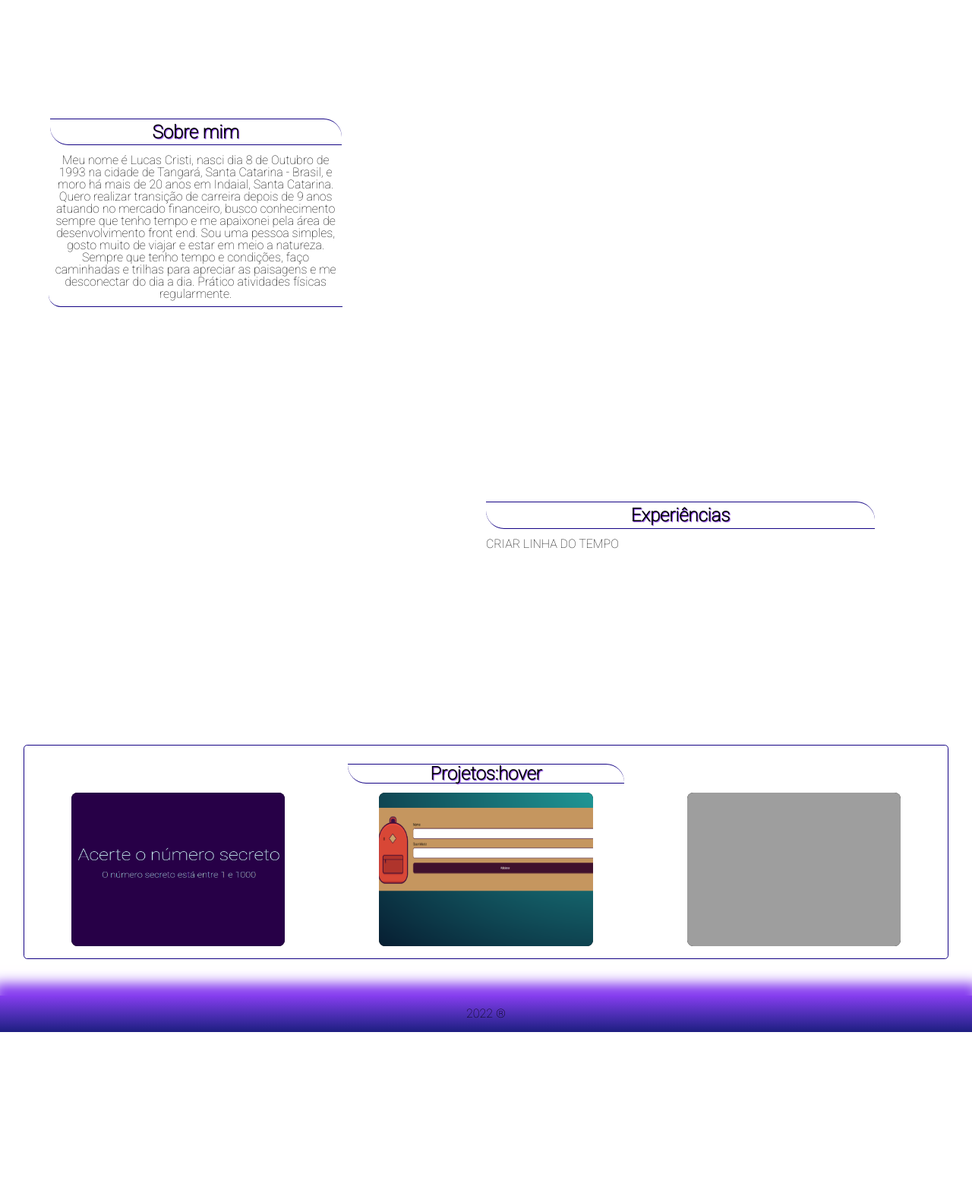
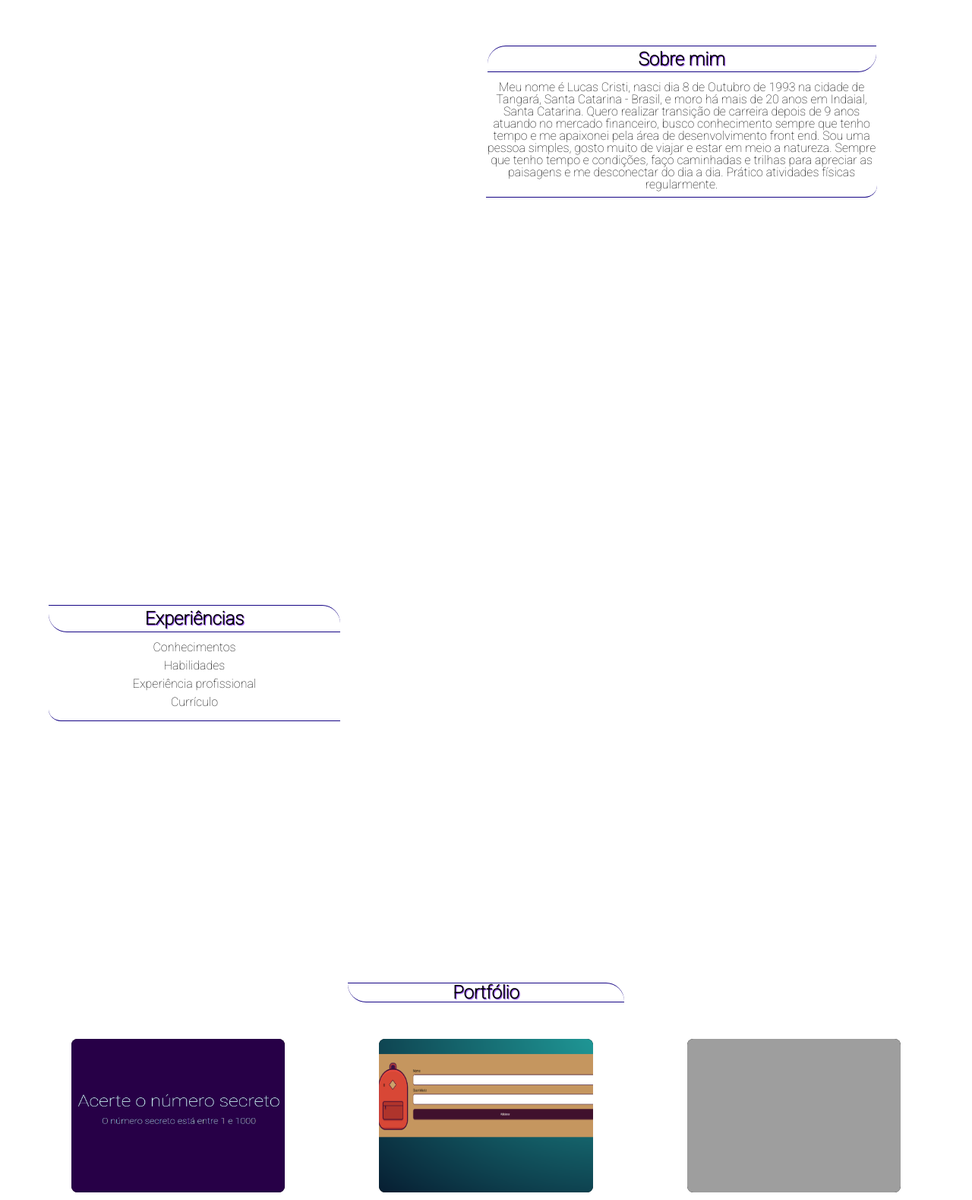
Before and after one commit to LucasCristi/portfoliolucascristi, a plain HTML site: page index.html in a window 1280 px wide. Shown: the part 843-2422 px from the top of the page at 76% size. Before the commit the page ends 2201 px from the top, so only its background shows below. Drawn offline with nearby package versions, Linux system fonts and the light colour scheme; grey boxes are pictures that could not be loaded.

Commit message:
Add js to create informations about my experience, dont finished. Add ul to select informations

```diff
--- a/index.css
+++ b/index.css
@@ -6,7 +6,7 @@
 }
 
 body {
-    padding-top: 5em;
+    padding-top: 3em;
     background: var(--bg-color);
     color: var(--font-color);
     user-select: none;
@@ -179,10 +179,10 @@ a:hover {
     text-align: center;
     margin-top: 1em;
     align-items: center;
-    width: 30%;
-    margin: 20% 5%;
-    border-bottom-left-radius: 1em;
-    border-top-right-radius: 1em;
+    width: 40%;
+    margin: 15% 50%;
+    border-bottom-right-radius: 1em;
+    border-top-left-radius: 1em;
     border-bottom: 1px solid #150485;
 }
 
@@ -192,18 +192,37 @@ a:hover {
     text-align: center;
     margin-top: 1em;
     font-weight: bold;
-    border-bottom-left-radius: 1em;
-    border-top-right-radius: 1em;
+    border-bottom-right-radius: 1em;
+    border-top-left-radius: 1em;
     border-top: 1px solid #150485;
     border-bottom: 1px solid #150485;
     margin-bottom: 0.5em;
     text-shadow: 1px 1px 1px #863def;
 }
 
+.experience-itens {
+    display: flex;
+    align-items: center;
+}
 
 .experience {
-    width: 40%;
-    margin: 20% 50%;
+    width: 30%;
+    margin: 25% 5%;
+    padding-bottom: .5em;
+    border-bottom-left-radius: 1em;
+    border-top-left-radius: 1em;
+    border-bottom: 1px solid #150485;
+    text-align: center;
+}
+
+.experience ul li {
+    transition: all 1.2s;
+    margin: 0.5em;
+    cursor: pointer;
+}
+
+.experience ul li:hover {
+    letter-spacing: 0.1em;
 }
 
 .experience h2 {
@@ -220,7 +239,13 @@ a:hover {
     text-shadow: 1px 1px 1px #863def;
 }
 
-h3{
+.experience-informations {
+    width: 50%;
+    /* background-color: red; */
+    padding: 1em;
+}
+
+h3 {
     font-size: 1.5em;
     width: 30%;
     margin: auto;
@@ -236,9 +261,9 @@ h3{
 }
 
 .projects {
-    border-width: 1px;
+    /* border-width: 1px;
     border-style: solid;
-    border-color: #150485;
+    border-color: #150485; */
     width: 95%;
     padding-bottom: 1em;
     margin: auto;
@@ -246,6 +271,7 @@ h3{
 }
 
 .portfolio-projects {
+    margin-top: 3em;
     display: flex;
     flex-wrap: wrap;
     justify-content: space-around;
@@ -265,7 +291,7 @@ h3{
     opacity: 0.5;
 } */
 
-img{
+img {
     display: block;
 }
 
@@ -288,13 +314,13 @@ img{
     transition: all 1s ease-in-out;
 }
 
-.div-project:hover img{
+.div-project:hover img {
     transform: scale(1.1) translateY(-.5em);
     opacity: 0.18;
     border-radius: 5%;
 }
 
-.div-project p{
+.div-project p {
     position: absolute;
     left: 0;
     bottom: 1em;
@@ -305,7 +331,7 @@ img{
     opacity: 0;
 }
 
-.div-project:hover p{
+.div-project:hover p {
     opacity: 1;
     transition: 1.5s;
     font-weight: bold;
--- a/index.html
+++ b/index.html
@@ -30,7 +30,7 @@
                     <a href="#experience">Experiência</a>
                 </li>
                 <li>
-                    <a href="#projects">Projetos</a>
+                    <a href="#projects">Portfólio</a>
                 </li>
             </ul>
         </nav>
@@ -69,16 +69,33 @@
             </div>
         </section>
 
-        <section>
+        <section class="experience-itens">
             <div class="experience">
                 <h2> <a name="experience"></a>Experiências</h2>
-                <p>CRIAR LINHA DO TEMPO
-                </p>
+                <div class="all-experiences">
+                    <ul>
+                        <li>
+                            Conhecimentos
+                        </li>
+                        <li>
+                            Habilidades
+                        </li>
+                        <li>
+                            Experiência profissional
+                        </li>
+                        <li>
+                            Currículo
+                        </li>
+                    </ul>
+                </div>
+            </div>
+            <div class="experience-informations" id="informations">
+
             </div>
         </section>
 
         <section class="projects">
-            <h3><a name="projects"></a>Projetos:hover</h3>
+            <h3><a name="projects"></a>Portfólio</h3>
             <div class="portfolio-projects">
                 <script src="./js/projectsList.js"></script>
             </div>
@@ -91,6 +108,7 @@
     </footer>
 
     <script src="./js/darkMode.js"></script>
+    <script src="./js/experiences.js"></script>
 </body>
 
 </html>
--- /dev/null
+++ b/js/experiences.js
@@ -0,0 +1,33 @@
+const experiences = document.getElementsByClassName('all-experiences')
+const screenResult = document.getElementById('informations')
+
+
+const informations = experiences[0].addEventListener('click', evento => {
+    const item = evento.target.innerText
+    // console.log(item)
+
+    if (item === 'Conhecimentos') {
+        createPhrase("ESTOU TESTANDO A FUNÇÃO")
+    }
+
+    if (item === 'Habilidades') {
+        createPhrase("ESTOU TESTANDO A DOIS");
+
+    }
+    if (item === 'Experiência profissional') {
+        createPhrase("ESTOU TESTANDO TRES");
+    }
+    if (item === 'Currículo') {
+        createPhrase("ESTOU TESTANDO A QUATRO");
+    }
+})
+
+function createPhrase(message){
+    screenResult.innerHTML = `
+    <ul>
+    <li>
+    ${message}
+    </li>
+    </ul>
+    `
+}
```
